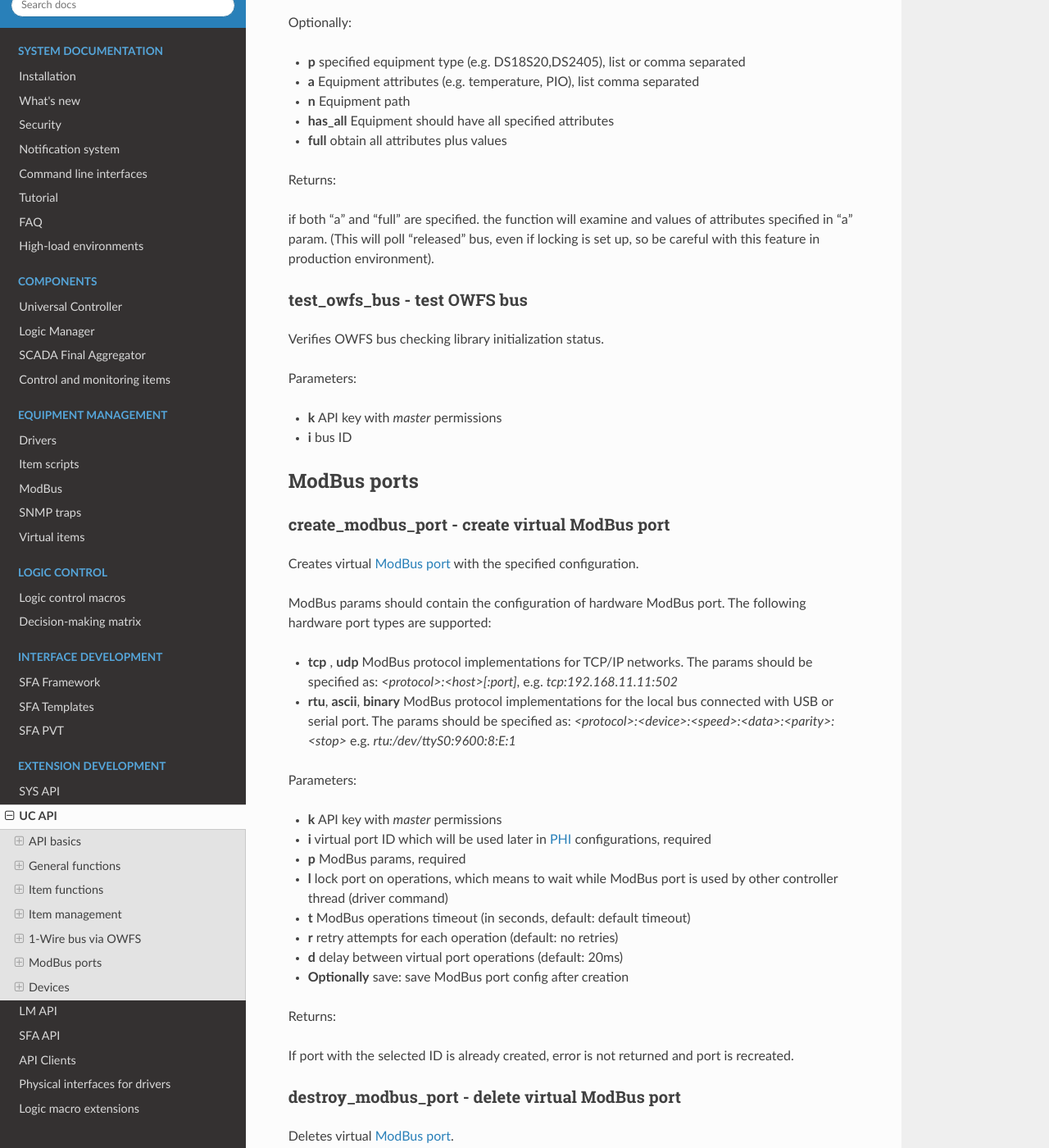
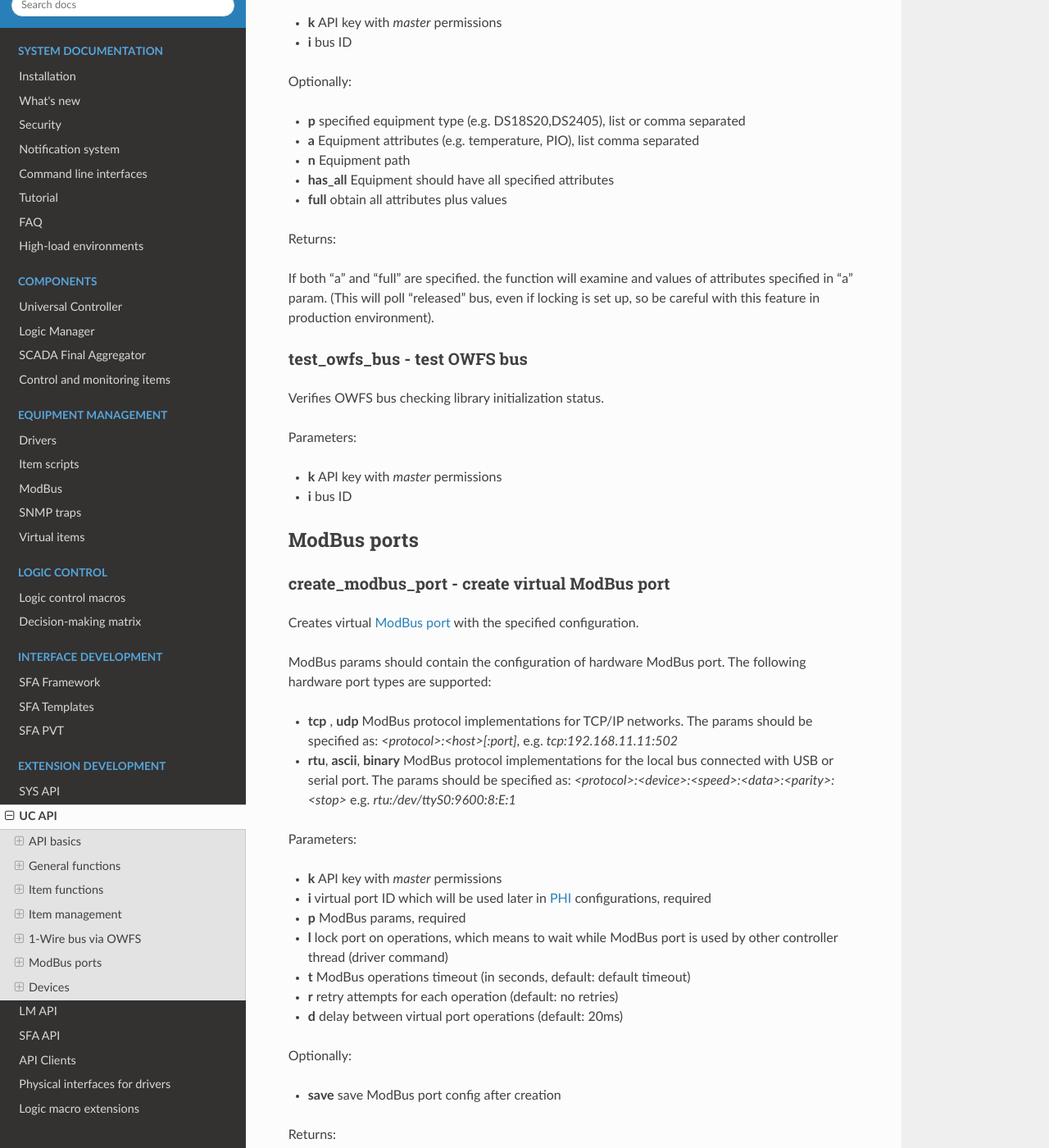
Before and after one commit to alttch/eva3, a Sphinx documentation site: the page built from doc/uc/uc_api.rst, in a window 1280 px wide and 1400 px high, scrolled down 13862 px. Shown: the whole window at 82% size. Built offline with Sphinx 7.4.7 and the Read the Docs theme 2.0.0, drawn with Linux system fonts in a browser that asks for light colours; some of the changed text lies outside the part shown.

Commit message:
doc fixes

```diff
--- a/doc/uc/uc_api.rst
+++ b/doc/uc/uc_api.rst
@@ -644,7 +647,7 @@ Optionally:
 
 Returns:
 
-if both "a" and "full" are specified. the function will examine and values of attributes specified in "a" param. (This will poll "released" bus, even if locking is set up, so be careful with this feature in production environment).
+If both "a" and "full" are specified. the function will examine and values of attributes specified in "a" param. (This will poll "released" bus, even if locking is set up, so be careful with this feature in production environment).
 
 .. _ucapi_test_owfs_bus:
 
```
Also changed, not shown: other parts of doc/uc/uc_api.rst (+10 -4 lines), 1 other file.
